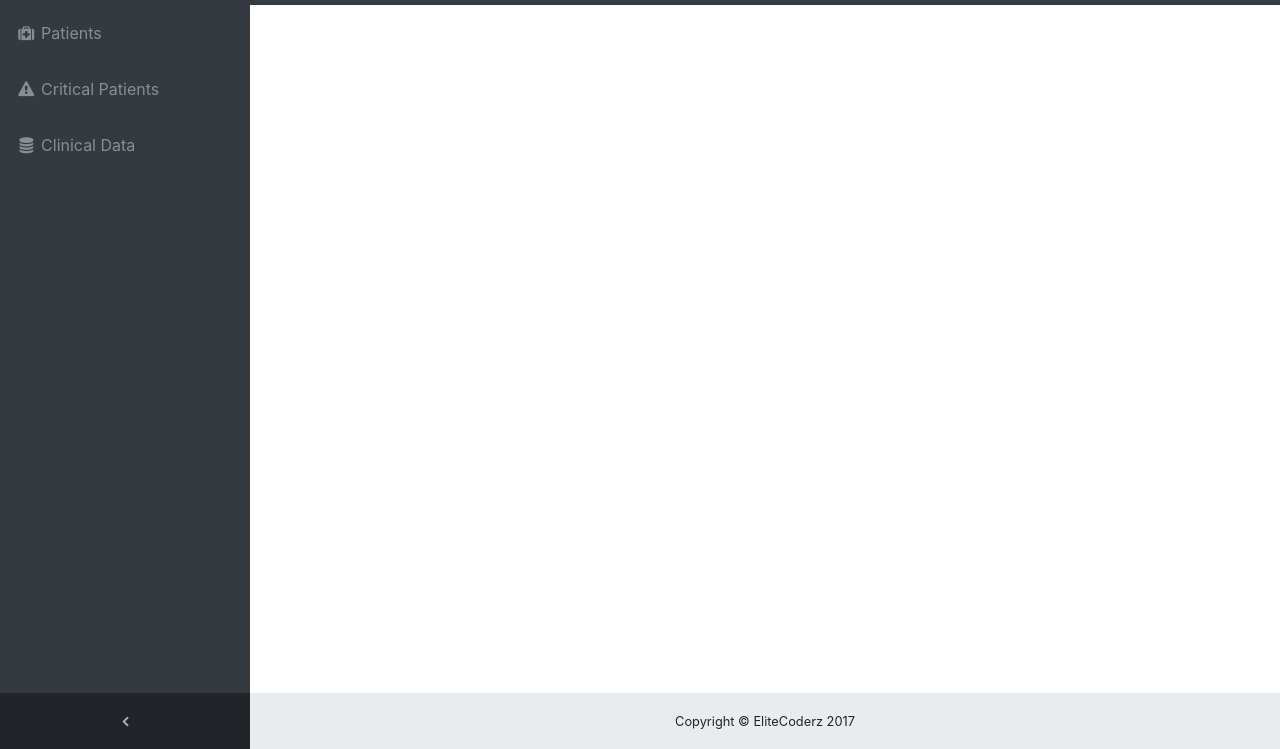
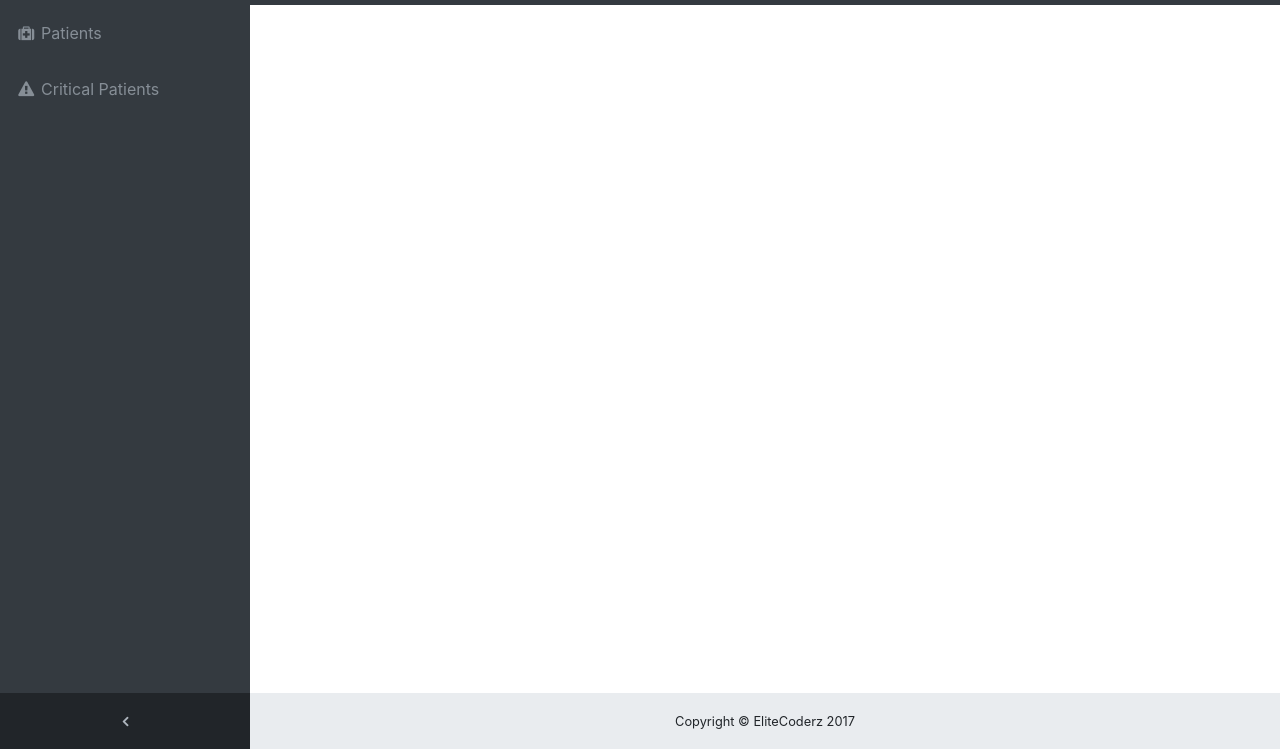
Before and after one commit to singhkamall/patients-app-web-tech, a website with bundled scripts: page app/index.html in a window 1280 px wide. Shown: the part 51-800 px from the top of the page. Built offline with nearby package versions, Linux system fonts and the light colour scheme; files whose address does not match are found by name.

Commit message:
Remove Clinical Data option form main menu

```diff
--- a/app/index.html
+++ b/app/index.html
@@ -62,12 +62,12 @@
                         <span class="nav-link-text">Critical Patients</span>
                     </a>
                 </li>
-                <li class="nav-item" data-toggle="tooltip" data-placement="right" title="Clinical Data">
+                <!-- <li class="nav-item" data-toggle="tooltip" data-placement="right" title="Clinical Data">
                     <a class="nav-link" href="#!/patients/1/records">
                         <i class="fa fa-fw fa-database"></i>
                         <span class="nav-link-text">Clinical Data</span>
                     </a>
-                </li>
+                </li> -->
                 <!-- <li class="nav-item" data-toggle="tooltip" data-placement="right" title="Example Pages">
                     <a class="nav-link nav-link-collapse collapsed" data-toggle="collapse" href="#collapseExamplePages" data-parent="#exampleAccordion">
                         <i class="fa fa-fw fa-file"></i>
```
